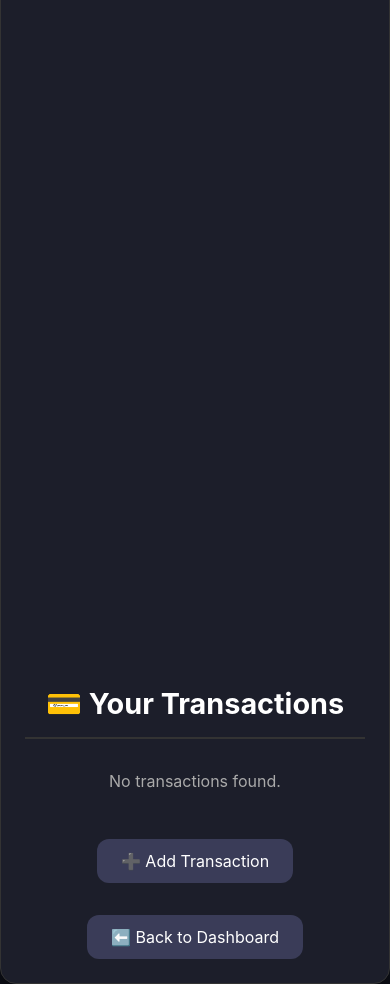
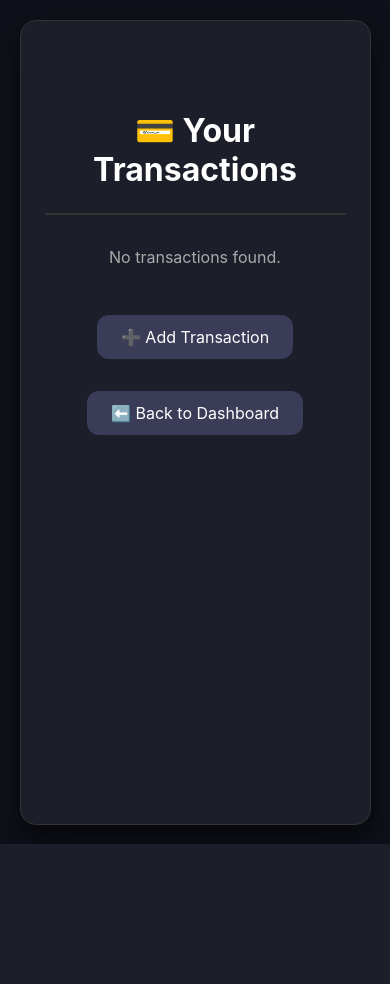
Before and after one commit to Noah12398/Financial_AI, a Django app: page /Adviser/transactions/ in a window 390 px wide. After the commit the page ends 844 px from the top, so only its background shows below. Run offline with Django 5.2, Linux system fonts and the light colour scheme; a user stored in the database is signed in; data that the repository does not hold is empty; parts of the project's set-up code (start-up, migrations or seed data) failed here and were passed over.

Commit message:
DesignFinale

```diff
--- a/Fin_ai/Adviser/templates/add_budget.html
+++ b/Fin_ai/Adviser/templates/add_budget.html
@@ -6,20 +6,21 @@
     <title>Add Budget</title>
     <link rel="stylesheet" href="https://cdnjs.cloudflare.com/ajax/libs/bootstrap/5.3.0/css/bootstrap.min.css">
     <style>
+
         body {
             font-family: 'Inter', sans-serif;
             background: linear-gradient(135deg, #0D0F1A, #1A1C2E);
             color: #FFFFFF;
-            height: 100vh;
+            min-height: 100vh;
             display: flex;
             justify-content: center;
-            align-items: center;
             margin: 0;
         }
 
         .card {
             background: linear-gradient(145deg, #181A2B, #0F111A);
             border: 1px solid #222;
+            margin: 5%;
             border-radius: 15px;
             box-shadow: 0 10px 20px rgba(0, 0, 0, 0.7);
             padding: 2rem;
--- a/Fin_ai/Adviser/templates/add_category.html
+++ b/Fin_ai/Adviser/templates/add_category.html
@@ -11,9 +11,9 @@
             font-family: 'Inter', sans-serif;
             display: flex;
             justify-content: center;
-            align-items: center;
             height: 100vh;
             margin: 0;
+            align-items: center
         }
 
         .form-container {
@@ -24,6 +24,9 @@
             text-align: center;
             box-shadow: 0 10px 20px rgba(0, 0, 0, 0.6);
             width: 400px;
+            margin: 5%;
+            height: fit-content;
+
         }
 
         h2 {
--- a/Fin_ai/Adviser/templates/add_expense.html
+++ b/Fin_ai/Adviser/templates/add_expense.html
@@ -24,6 +24,7 @@
             border-radius: 16px;
             padding: 2rem;
             box-shadow: 0 15px 30px rgba(0, 0, 0, 0.6);
+            margin: 5%;
         }
 
         /* Headings */
--- a/Fin_ai/Adviser/templates/chatbot.html
+++ b/Fin_ai/Adviser/templates/chatbot.html
@@ -12,7 +12,6 @@
             color: #FFFFFF;
             display: flex;
             justify-content: center;
-            align-items: center;
             height: 100vh;
             margin: 0;
         }
@@ -27,6 +26,7 @@
             border: 1px solid #222;
             max-height: 80vh;
             overflow-y: auto;
+            margin: 5%;
         }
 
         /* Apply transform to only inner elements */
--- a/Fin_ai/Adviser/templates/edit_budget.html
+++ b/Fin_ai/Adviser/templates/edit_budget.html
@@ -19,7 +19,6 @@
             height: 100vh;
             display: flex;
             justify-content: center;
-            align-items: center;
             margin: 0;
         }
 
@@ -34,6 +33,7 @@
             max-width: 450px;
             transition: transform 0.3s ease;
             text-align: center;
+            margin: 5%;
         }
 
         .card:hover {
--- a/Fin_ai/Adviser/templates/edit_expense.html
+++ b/Fin_ai/Adviser/templates/edit_expense.html
@@ -19,7 +19,6 @@
             height: 100vh;
             display: flex;
             justify-content: center;
-            align-items: center;
             margin: 0;
         }
 
@@ -30,6 +29,7 @@
             border-radius: 15px;
             box-shadow: 0 10px 20px rgba(0, 0, 0, 0.7);
             padding: 2rem;
+            margin: 5%;
             width: 100%;
             max-width: 450px;
             transition: transform 0.3s ease;
--- a/Fin_ai/Adviser/templates/edit_transaction.html
+++ b/Fin_ai/Adviser/templates/edit_transaction.html
@@ -6,13 +6,13 @@
     <title>Edit Transaction</title>
     <link href="https://cdn.jsdelivr.net/npm/bootstrap@5.3.0/dist/css/bootstrap.min.css" rel="stylesheet">
     <style>
+
         body {
             font-family: 'Inter', sans-serif;
             background-color: #0F111A;
             color: #FFFFFF;
             display: flex;
             justify-content: center;
-            align-items: center;
             height: 100vh;
             margin: 0;
         }
@@ -25,6 +25,8 @@
             width: 400px;
             text-align: center;
             padding: 2rem;
+            margin: 10%;
+            min-height: fit-content;
         }
 
         .card-header {
--- a/Fin_ai/Adviser/templates/manage_budgets.html
+++ b/Fin_ai/Adviser/templates/manage_budgets.html
@@ -19,11 +19,11 @@
             min-height: 100vh;
             display: flex;
             justify-content: center;
-            align-items: center;
         }
 
         .container {
             max-width: 800px;
+            margin: 5%;
             background: linear-gradient(145deg, #181A2B, #0F111A);
             border: 1px solid #222;
             border-radius: 15px;
--- a/Fin_ai/Adviser/templates/manage_expenses.html
+++ b/Fin_ai/Adviser/templates/manage_expenses.html
@@ -12,6 +12,11 @@
 
     <style>
         /* Dark Theme Styles */
+        @media (max-width: 768px) {
+            container {
+            margin: 1%;
+        }
+        }
         body {
             margin: 0;
             padding: 0;
--- a/Fin_ai/Adviser/templates/transactions.html
+++ b/Fin_ai/Adviser/templates/transactions.html
@@ -1,5 +1,6 @@
 <!DOCTYPE html>
 <html lang="en">
+
 <head>
     <meta charset="UTF-8">
     <meta name="viewport" content="width=device-width, initial-scale=1.0">
@@ -10,16 +11,24 @@
         body {
             margin: 0;
             padding: 0;
-            height: 100vh;
+            min-height: 100vh;
+            /* Ensures page grows downwards */
             background-color: #0F111A;
             color: #FFFFFF;
             font-family: 'Inter', sans-serif;
             display: flex;
             justify-content: center;
-            align-items: center;
+        }
+
+        @media (max-width: 768px) {
+            .container {
+                margin: 10%;
+            }
+
         }
 
         .container {
+            margin: 5%;
             max-width: 700px;
             width: 90%;
             background: #1C1E2A;
@@ -74,7 +83,8 @@
             gap: 10px;
         }
 
-        .edit-btn, .delete-btn {
+        .edit-btn,
+        .delete-btn {
             border: none;
             color: #FFFFFF;
             padding: 0.5rem 1rem;
@@ -138,16 +148,12 @@
                 display: flex;
                 justify-content: space-between;
             }
-            h2 {
-                text-align: center;
-                margin-top: 0;
-                font-size: 1.8rem;
-                padding-top: 50rem;
-                padding-bottom: 1rem;
-            }
+
+
         }
     </style>
 </head>
+
 <body>
 
     <div class="container">
@@ -182,4 +188,5 @@
     </div>
 
 </body>
+
 </html>
```
Also changed, not shown: Fin_ai/Adviser/templates/add_transaction.html (+18 -4 lines), Fin_ai/Adviser/templates/dashboard.html (+2 -10 lines). Lines whose indentation alone changed are shown as unchanged.
